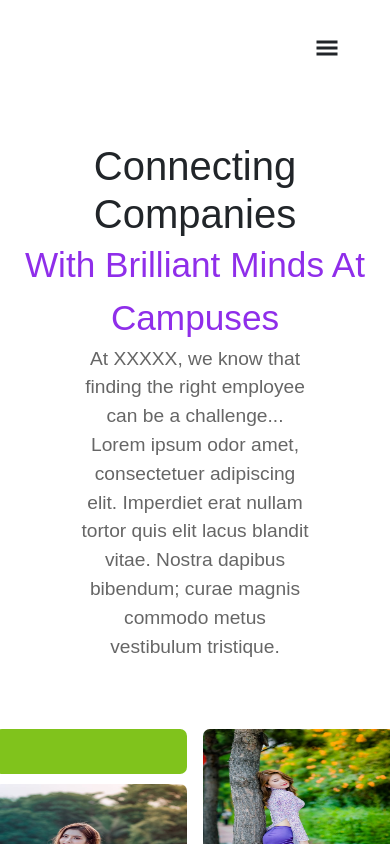
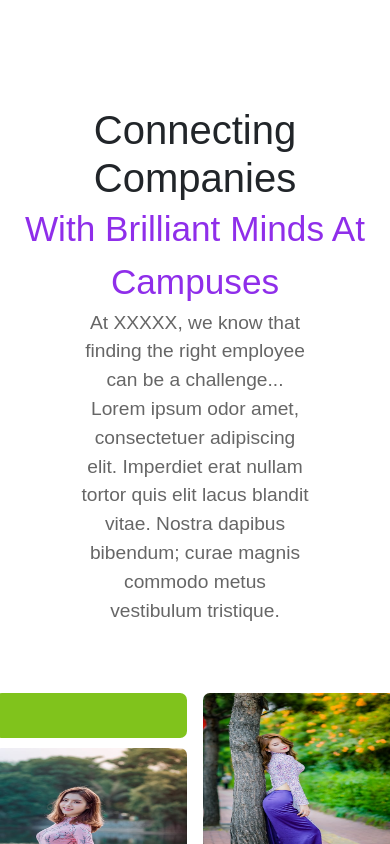
Before and after one commit to Nitinkandpal/reactfrontendfile, a React (Create React App) app: page / in a window 390 px wide. Shown: the top 844 px of the page. Built offline with nearby package versions, Linux system fonts and the light colour scheme.

Commit message:
nav change

```diff
--- a/src/components/Navbar.css
+++ b/src/components/Navbar.css
@@ -51,18 +51,25 @@
 
       } */
        /* Global Styles */
-body {
+/* body {
   font-family: Arial, sans-serif;
   margin: 0;
   padding: 0;
   background-color: #f4f4f4;
+} */
+ body {
+  font-family: Arial, sans-serif;
+  margin: 0;
+  padding: 0;
+  background-color: #f4f4f4;
+  box-sizing: border-box;
 }
 
 header {
   background: #fff;
   padding: 20px;
   display: flex;
-  justify-content: space-between;
+  justify-content: center;
   align-items: center;
   box-shadow: 0 2px 4px rgba(0, 0, 0, 0.1);
 }
@@ -72,13 +79,13 @@ header {
   justify-content: space-between;
   align-items: center;
   width: 100%;
-  margin-left: 35vh;
+   margin-left: 35vh;
 }
 
-.auth-links{
+.auth-links {
   margin-top: 1rem;
   display: flex;
-  margin-left: 10vh;
+  /* margin-left: 10vh; */
 }
 
 .nav-links {
@@ -94,7 +101,8 @@ header {
   gap: 20px;
 }
 
-.nav-links ul li a, .nav-links .btn a {
+.nav-links ul li a,
+.nav-links .btn a {
   text-decoration: none;
   color: #333;
   font-weight: bold;
@@ -103,7 +111,7 @@ header {
 .nav-links .btn {
   display: flex;
   justify-content: center;
-  background-color: #007BFF;
+  background-color: #007bff;
   color: #fff;
   border-radius: 5px;
   text-decoration: none;
@@ -122,39 +130,84 @@ header {
 .hamburger-menu {
   display: none;
   cursor: pointer;
-  font-size: 1.5em;
+  font-size: 0.8rem;
+  height: 2rem;
+  width: 7rem;
+  background-color: white;
 }
 
 @media (max-width: 768px) {
-  .nav-links {
-    display: none;
-    flex-direction: column;
-    position: absolute;
-    top: 60px;
 
-    background-color: #fff;
-    box-shadow: 0 2px 4px rgba(0, 0, 0, 0.1);
-  }
 
   .nav-links.open {
     display: flex;
+
   }
 
   .nav-links ul {
-    flex-direction: column;
-    align-items: flex-start;
-    padding: 20px;
+    /* flex-direction: column; */
+    align-items: center;
+    padding: 10px;
+  background-color: white;
+
   }
 
   .auth-links ul {
     flex-direction: column;
     display: flex;
-
-    padding-top: 0%;
+      padding-top: 0%;
+  background-color: white;
 
   }
+  .navbar {
+    display: flex;
+    justify-content: space-between;
+    align-items: center;
+    width: 100%;
+    background-color: white;
+    height: 70px;
+    /* margin-left: 35vh; */
+  }
+
+
+}
+@media (max-width:560px) {
+  .nav-links {
+    display: none;
+    /* flex-direction: column; */
+    position: absolute;
+    top: 60px;
+
+  }
+  .auth-links ul {
+    flex-direction: column;
+    display: flex;
+      padding-top: 0%;
+      margin: 0;
+  background-color: white;
+  }
+
+  .navbar {
+    display: flex;
+    justify-content: center;
+    align-items: center;
+    width: 100%;
+    height: 10px;
+    margin-bottom: 0rem;
+    background-color: white;
+    /* margin-left: 35vh; */
+  }
+
 
   .hamburger-menu {
-    display: block;
+    display: flex;
   }
+  .nav-links ul {
+    flex-direction: column;
+    align-items: flex-start;
+    padding: 10px;
+  }
+
+
+
 }
```
